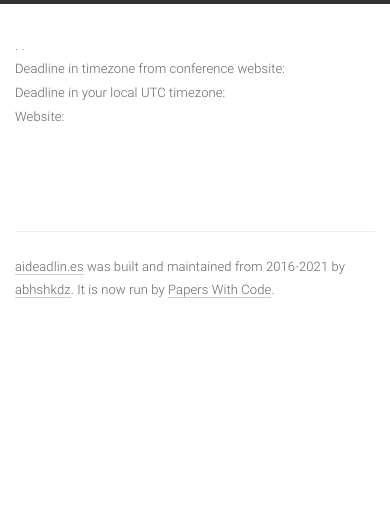
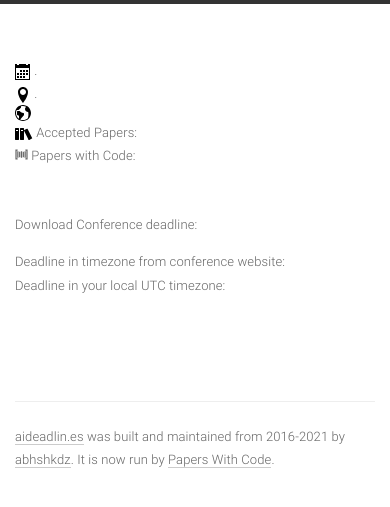
Before and after one commit to paperswithcode/ai-deadlines, a Jekyll site: the page built from _pages/conference.html, in a window 390 px wide. Shown: the top 507 px of the page. Built offline with Jekyll 4.4.1, drawn with Linux system fonts in a browser that asks for light colours.

Commit message:
feat: add icon-based link overview and update conference details
* add small timer for mobile devices
* add download to conference detail page

```diff
--- a/_pages/conference.html
+++ b/_pages/conference.html
@@ -27,34 +27,65 @@ permalink:  /conference/
       <div class="container">
       <div class="page-header" id="conf-title">
         <div class="row">
-                <div class="col-xs-12 col-sm-12">
+          <div class="col-sm-12">
             <h1>
-                    <a id="conf-title-href" nohref></a>
+              <span id="conf-title-href"></span>
               <span id="twitter-box"></span>
             </h1>
           </div>
-                <div class="meta deadline col-xs-12">
-                  <span id="conf-date"></span>. <span id="conf-place"></span>.<br>
         </div>
-                <div class="meta deadline col-xs-12 col-md-5">
+        <div class="row">
+          <div class="col-sm-12">
+            <span id="conf-subs" title="Conference subjects"></span>
+          </div>
+        </div>
+        <br>
+        <div class="row">
+          <div class="meta col-sm-12">
+            <div class="col-12">
+              <img src="{{site.baseurl}}/static/img/084-calendar.svg" className="badge-link" />
+              <span id="conf-date"></span>.
+            </div>
+            <div class="col-12">
+              <img src="{{site.baseurl}}/static/img/072-location.svg" className="badge-link" />
+              <span id="conf-place"></span>.
+            </div>
+            <div class="col-12">
+              <img src="{{site.baseurl}}/static/img/203-earth.svg" className="badge-link" />
+              <a id="conf-website" target="_blank" nohref></a>
+            </div>
+            <div id="conf-paperslink-div" class="col-12">
+              <img src="{{site.baseurl}}/static/img/033-books.svg" className="badge-link" />
+              Accepted Papers:
+              <a id="conf-paperslink" target="_blank" nohref></a>
+            </div>
+            <div id="conf-pwclink-div" class="col-12">
+              <div class="icon-inner pwc-icon"><svg xmlns="http://www.w3.org/2000/svg" viewBox="0 0 512 512" class="s-ion-icon"><path d="M88 128h48v256H88zM232 128h48v256h-48zM160 144h48v224h-48zM304 144h48v224h-48zM376 128h48v256h-48z"></path><path d="M104 104V56H16v400h88v-48H64V104zM408 56v48h40v304h-40v48h88V56z"></path></svg></div>
+              Papers with Code:
+              <a id="conf-pwclink" target="_blank" nohref></a>
+            </div>
+            <br><br>
+          </div>
+        </div>
+        <div class="row ">
+          <div class="meta col-sm-12 col-md-6">
+            Download Conference deadline:
+          </div>
+          <div id="conference-deadline" class="calendar meta col-sm-12 col-md-6">
+          </div>
+          <div class="meta col-sm-12 col-md-6">
             Deadline in timezone from conference website:
           </div>
-                <div class="meta deadline col-xs-12 col-md-6">
+          <div class="meta col-sm-12 col-md-6">
             <span class="deadline-time"></span>
           </div>
-                <span class="local-timezone-hide">
-                  <div class="meta deadline col-xs-12 col-md-5">
+          <div class="local-timezone-hide col-12">
+              <div class="meta col-sm-12 col-md-6">
                 Deadline in your local <span class="local-timezone">America/New_York</span> timezone:
               </div>
-                  <div class="meta deadline col-xs-12 col-md-6">
+              <div class="meta col-sm-12 col-md-6">
                 <span class="deadline-local-time"></span>
               </div>
-                </span>
-                <div class="meta deadline col-xs-2 col-sm-1 col-md-5">
-                  Website:
-                </div>
-                <div class="meta deadline col-xs-10 col-sm-11 col-md-7">
-                  <a id="conf-website" target="_blank" nohref></a><br>
           </div>
         </div>
       </div>
@@ -118,6 +178,20 @@ permalink:  /conference/
                 // adjust date according to deadline timezone
                 var timezone = {% if conf.timezone %}"{{conf.timezone}}" {% else %} "America/New_York" {% endif %};
                 var confDate = moment.tz("{{conf.deadline}}", timezone);
+
+                // Add calendar download
+                var confDeadline = moment.tz("{{conf.deadline}}", timezone);
+                var conferenceDeadlineCalendar = createCalendar({
+                  options: {
+                    class: 'calendar-obj',
+                  },
+                  data: {
+                    title: '{{conf.title}} {{conf.year}} deadline',
+                    start: confDeadline.toDate(),
+                    duration: 60,
+                  }
+                });
+                document.querySelector('#conference-deadline').appendChild(conferenceDeadlineCalendar);
 
                 // render countdown timer
                 $('#conf-timer').countdown(confDate.toDate(), function(event) {
--- a/static/css/deadlines.css
+++ b/static/css/deadlines.css
@@ -105,9 +105,14 @@ footer {
   margin-bottom: 5px;
 }
 
-.conf-title {
+.conf-title,
+.conf-title-small {
   font-size: 20px;
   font-weight: 400;
+}
+
+.conf-title-small {
+  display: none;
 }
 
 .deadline,
@@ -120,9 +125,14 @@ footer {
   margin-bottom: 5px;
 }
 
-.timer {
+.timer,
+.timer-small {
   font-size: 20px;
   font-weight: 400;
+}
+
+.timer-small {
+  display: none;
 }
 
 #conf-timer {
@@ -200,11 +210,19 @@ footer {
   border-bottom: 2px solid #bb2d3b;
 }
 
+.badge-link {
+  vertical-align: top;
+  margin-top: 2px;
+  margin-left: 2px;
+  margin-right: 2px;
+}
+
+
 .badge-danger {
   background-color: #bb2d3b;
 }
 
-@media only screen and (max-width: 780px) {
+@media only screen and (max-width: 768px) {
   #conf-timer {
     font-size: 64px;
   }
@@ -213,7 +231,7 @@ footer {
   }
 }
 
-@media only screen and (max-width: 450px) {
+@media only screen and (max-width: 576px) {
   #conf-timer {
     font-size: 36px;
   }
@@ -229,6 +247,20 @@ footer {
   .conf-row {
     margin-bottom: 7px;
   }
+  .timer {
+    display: none;
+  }
+  .timer-small {
+    text-align: right;
+    display: grid;
+  }
+  .conf-title {
+    display: none;
+  }
+  .conf-title-small {
+    display: inline;
+  }
+
 }
 
 @media only screen and (max-width: 375px) {
```
Also changed, not shown: other parts of _pages/conference.html (+29 -0 lines), _layouts/home.html (+33 -24 lines), README.md, static/img/033-books.svg (added), static/img/072-location.svg (added), static/img/084-calendar.svg (added), static/img/203-earth.svg (added), static/img/269-info.svg (added). Lines whose indentation alone changed are shown as unchanged.
